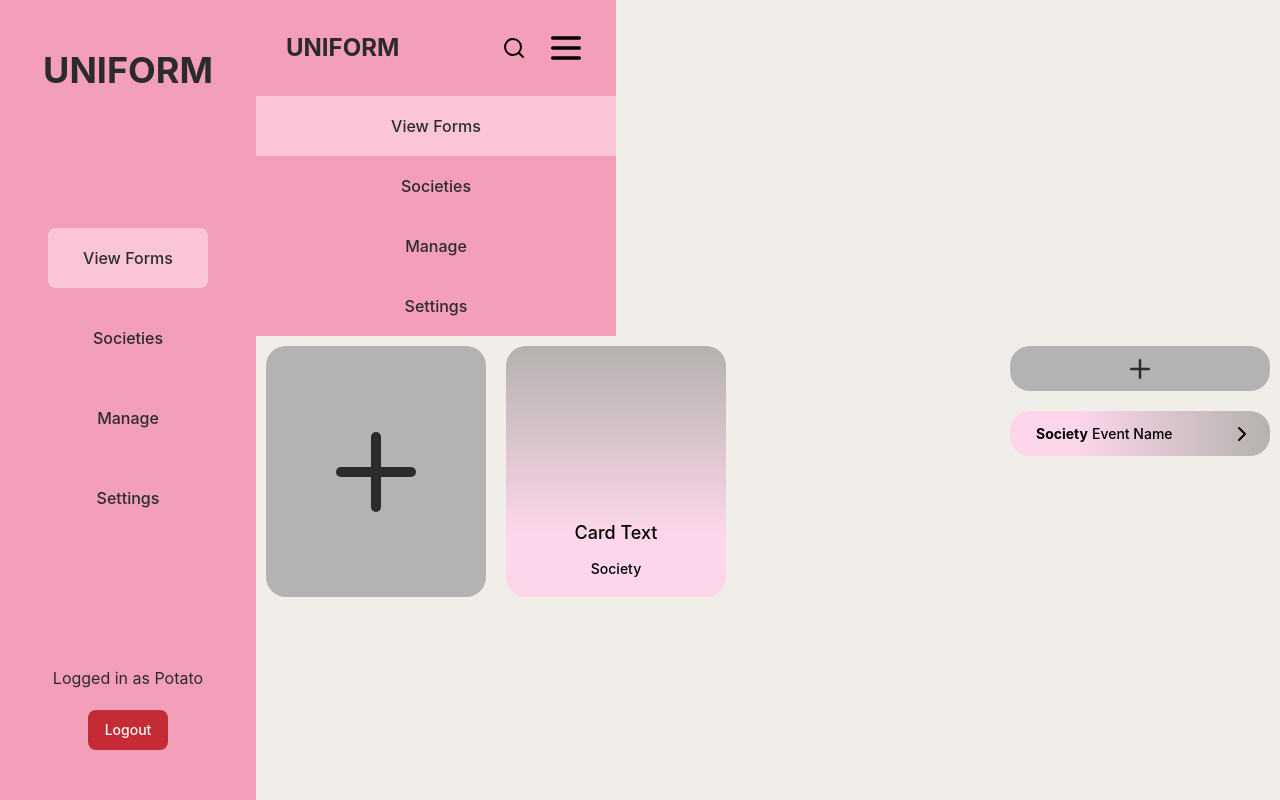
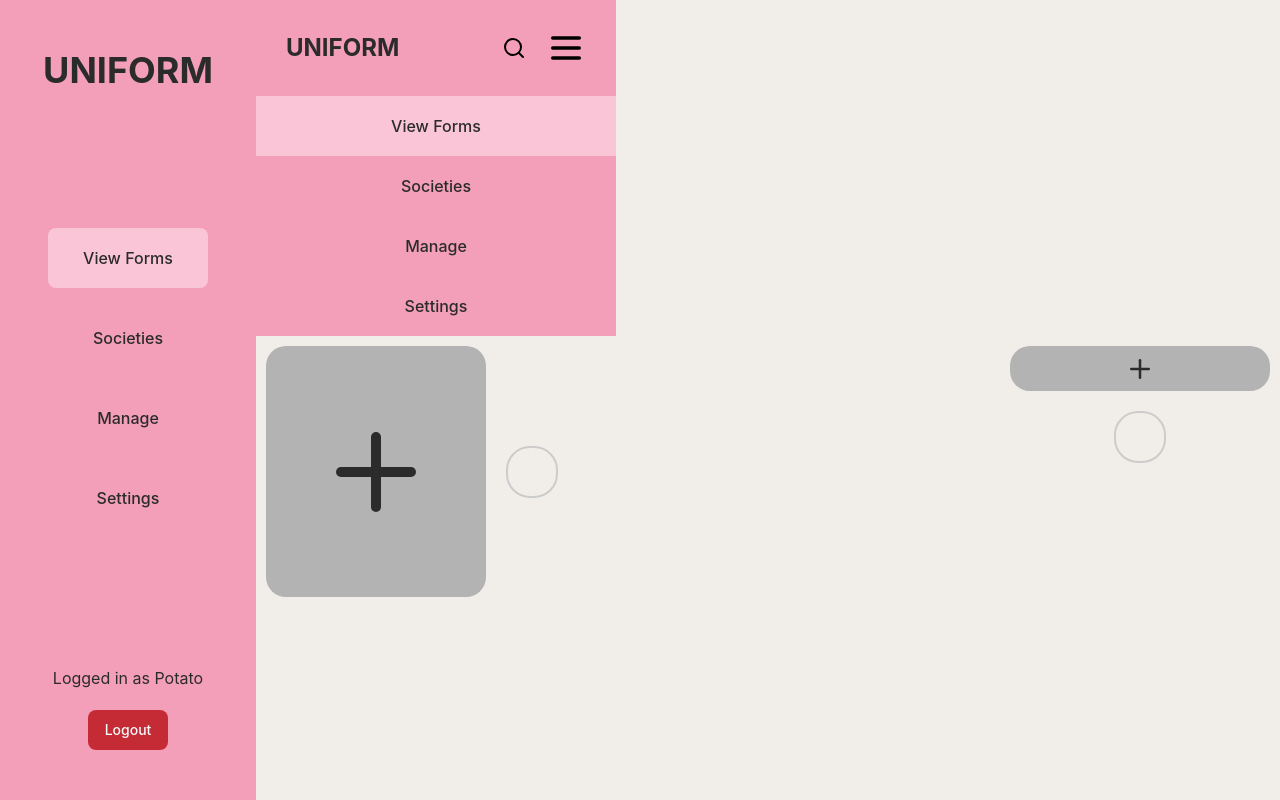
Before and after one commit to devsoc-unsw/trainee-catgirl-24t2, a React (Vite) app in the folder uniforms/: page /viewforms in a window 1280 px wide. Built offline with nearby package versions, Linux system fonts and the light colour scheme.

Commit message:
card yay owonya

```diff
--- a/uniforms/src/components/ui/card.tsx
+++ b/uniforms/src/components/ui/card.tsx
@@ -1,44 +1,15 @@
-import { Button } from "@/components/ui/button"
-import React from "react";
-import { ChevronRight } from 'lucide-react';
+import { cn } from "@/lib/utils";
 
 interface CardProps {
-  variant: string;
+  className?: string;
+  children?: React.ReactNode;
 }
-const Card: React.FC<CardProps> = ({ variant }) => {
-    return variant === "desktop" ?
-      <Button
-        /* Professional Figma Dev Mode user*/
-        className="flex-grow flex flex-col justify-end items-center rounded-[20px] w-[20vw] max-w-[220px] h-[251px] hover:animate-scale"
-        style={{
-          background: `linear-gradient(180deg, rgba(236, 230, 240, 0.00) 0%, #FDD6EB 75.5%), linear-gradient(0deg, rgba(0, 0, 0, 0.25) 0%, rgba(0, 0, 0, 0.25) 100%)`,
-          border: 'none',
-          boxShadow: 'none'
-        }}
-      >
-        <div className="space-y-3 p-[10px]">
-        { /*Can add card text as an input later maybe*/ }
-        <p className="text-lg text-black">Card Text</p>
-        { /*Can add society text as an input later maybe*/ }
-        <p className="text-sm text-black">Society</p>
-        </div>
-      </Button>
-    :
-      /* set mobile card as default */
-      <Button
-        className="flex flex-row justify-between items-center rounded-[20px] w-[80vh] max-w-[260px] h-[45px] hover:animate-stretch"
-        style={{
-          background: `linear-gradient(270deg, rgba(236, 230, 240, 0.00) 0%, #FDD6EB 75.5%), linear-gradient(90deg, rgba(0, 0, 0, 0.25) 0%, rgba(0, 0, 0, 0.25) 100%)`,
-          border: 'none',
-          boxShadow: 'none'
-        }}
-      >
-        <div className="flex flex-row items-center space-x-1 p-[10px]">
-          <p className="text-m text-black font-bold">Society</p>
-          <p className="text-m text-black">Event Name</p>
-        </div>
-        <ChevronRight className="text-black"></ChevronRight>
-      </Button>
-  };
+const Card = ({ className, children }: CardProps) => {
+  return (
+    <div className={cn("border-2 rounded-3xl p-6 flex", className)}>
+      {children}
+    </div>
+  );
+};
 
-  export { Card }
+export { Card };
```
